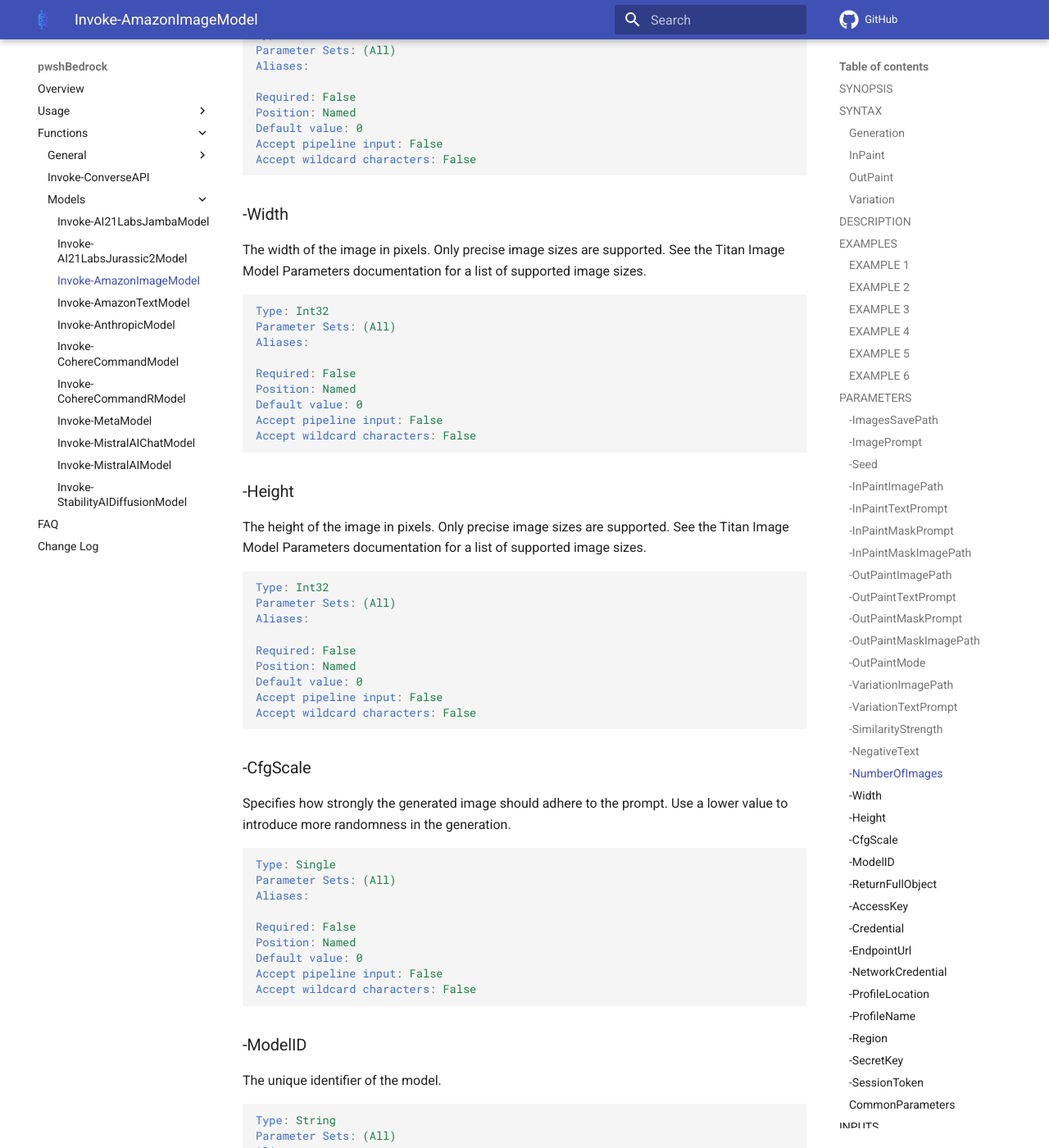
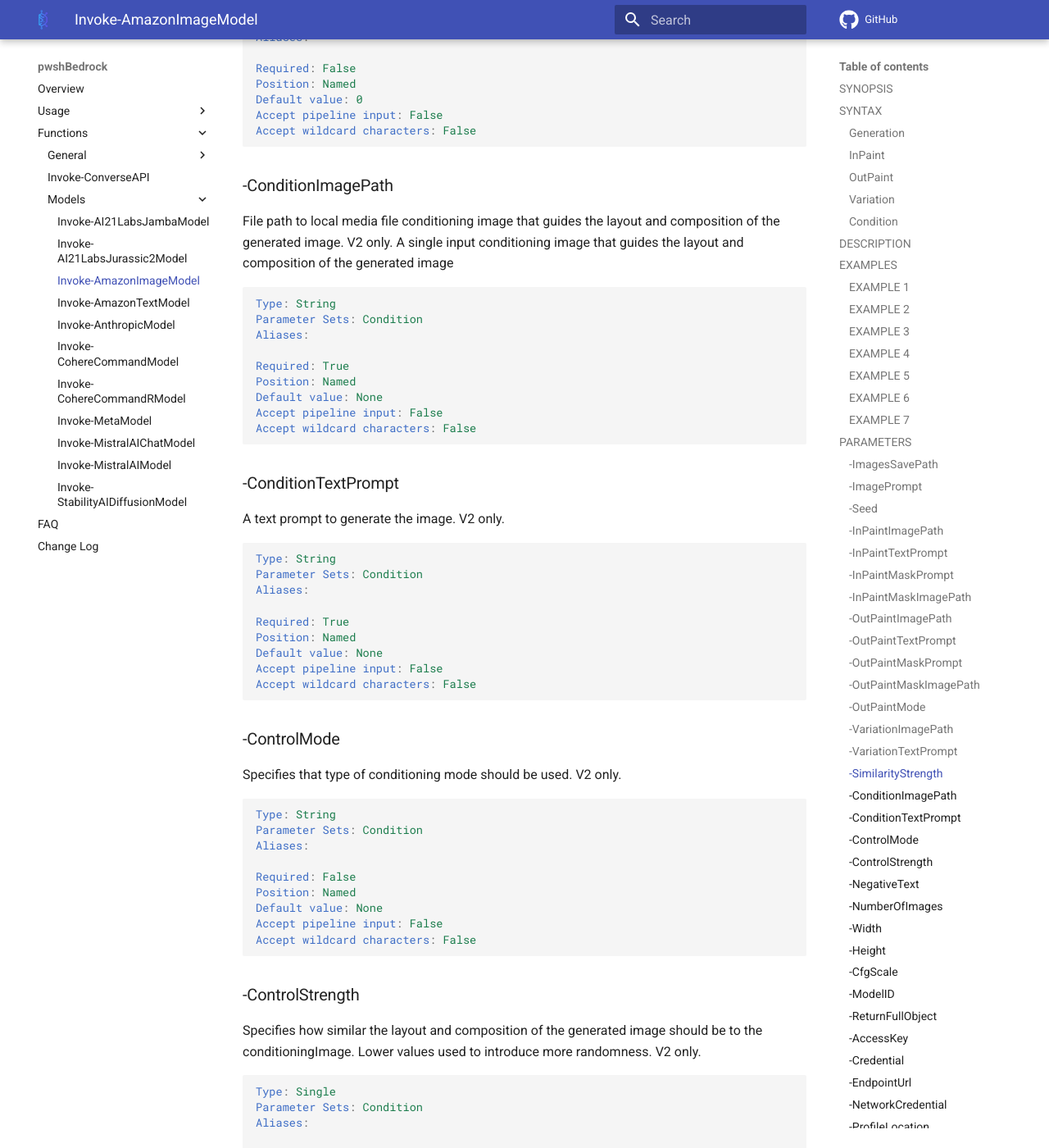
Before and after one commit to techthoughts2/pwshBedrock, an MkDocs documentation site: the page built from docs/Invoke-AmazonImageModel.md, in a window 1280 px wide and 1400 px high, scrolled down 8849 px. Shown: the whole window at 82% size. Built offline with MkDocs 1.6.1 and Material for MkDocs 9.7.7, drawn with Linux system fonts in a browser that asks for light colours; comment, search, counter and statistics services are not loaded; some of the changed text lies outside the part shown.

Commit message:
added Conditioned Image Generation parameters to Invoke-AmazonImageModel

````diff
--- a/docs/Invoke-AmazonImageModel.md
+++ b/docs/Invoke-AmazonImageModel.md
@@ -50,6 +50,16 @@
  [-Credential <AWSCredentials>] [-EndpointUrl <String>] [-NetworkCredential <PSCredential>]
  [-ProfileLocation <String>] [-ProfileName <String>] [-Region <Object>] [-SecretKey <String>]
  [-SessionToken <String>] [<CommonParameters>]
+```
+
+### Condition
+```
+Invoke-AmazonImageModel -ImagesSavePath <Object> -ConditionImagePath <String> -ConditionTextPrompt <String>
+ [-ControlMode <String>] [-ControlStrength <Single>] [-NegativeText <String>] [-NumberOfImages <Int32>]
+ [-Width <Int32>] [-Height <Int32>] [-CfgScale <Single>] -ModelID <String> [-ReturnFullObject]
+ [-AccessKey <String>] [-Credential <AWSCredentials>] [-EndpointUrl <String>]
+ [-NetworkCredential <PSCredential>] [-ProfileLocation <String>] [-ProfileName <String>] [-Region <Object>]
+ [-SecretKey <String>] [-SessionToken <String>] [<CommonParameters>]
 ```
 
 ## DESCRIPTION
@@ -147,6 +157,25 @@
 ```
 
 Generates variations of the image located at $variationMainImage and saves the images to the specified folder.
+
+### EXAMPLE 7
+```
+$invokeAmazonImageSplat = @{
+    ImagesSavePath     = 'C:\temp'
+    ConditionImagePath = $conditioningMainImage
+    ConditionTextPrompt = 'Create a starship emerging from a nebula.'
+    ControlMode         = 'CANNY_EDGE'
+    ControlStrength     = 0.5
+    ModelID             = $ModelID
+    Credential          = $awsCredential
+    Region              = 'us-west-2'
+}
+Invoke-AmazonImageModel @invokeAmazonImageSplat
+```
+
+Generates an image based on the text prompt and the conditioning image and saves the image to the specified folder.
+The layout and composition of the generated image are guided by the conditioning image.
+The control mode is set to CANNY_EDGE and the control strength is set to 0.5.
 
 ## PARAMETERS
 
@@ -374,6 +403,72 @@
 ```yaml
 Type: Single
 Parameter Sets: Variation
+Aliases:
+
+Required: False
+Position: Named
+Default value: 0
+Accept pipeline input: False
+Accept wildcard characters: False
+```
+
+### -ConditionImagePath
+File path to local media file conditioning image that guides the layout and composition of the generated image.
+V2 only.
+A single input conditioning image that guides the layout and composition of the generated image
+
+```yaml
+Type: String
+Parameter Sets: Condition
+Aliases:
+
+Required: True
+Position: Named
+Default value: None
+Accept pipeline input: False
+Accept wildcard characters: False
+```
+
+### -ConditionTextPrompt
+A text prompt to generate the image.
+V2 only.
+
+```yaml
+Type: String
+Parameter Sets: Condition
+Aliases:
+
+Required: True
+Position: Named
+Default value: None
+Accept pipeline input: False
+Accept wildcard characters: False
+```
+
+### -ControlMode
+Specifies that type of conditioning mode should be used.
+V2 only.
+
+```yaml
+Type: String
+Parameter Sets: Condition
+Aliases:
+
+Required: False
+Position: Named
+Default value: None
+Accept pipeline input: False
+Accept wildcard characters: False
+```
+
+### -ControlStrength
+Specifies how similar the layout and composition of the generated image should be to the conditioningImage.
+Lower values used to introduce more randomness.
+V2 only.
+
+```yaml
+Type: Single
+Parameter Sets: Condition
 Aliases:
 
 Required: False
````
Also changed, not shown: docs/CHANGELOG.md (+2 -1 lines), docs/pwshBedrock.md (+1 -1 lines), 4 other files.
